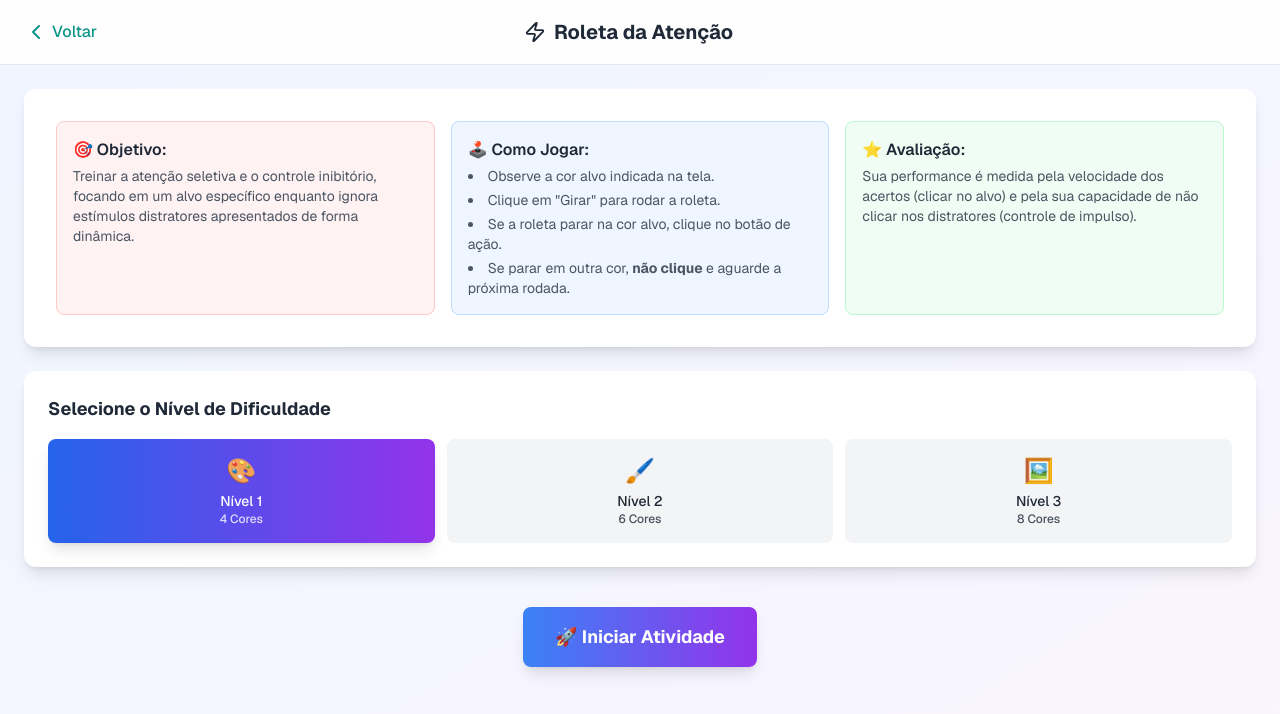
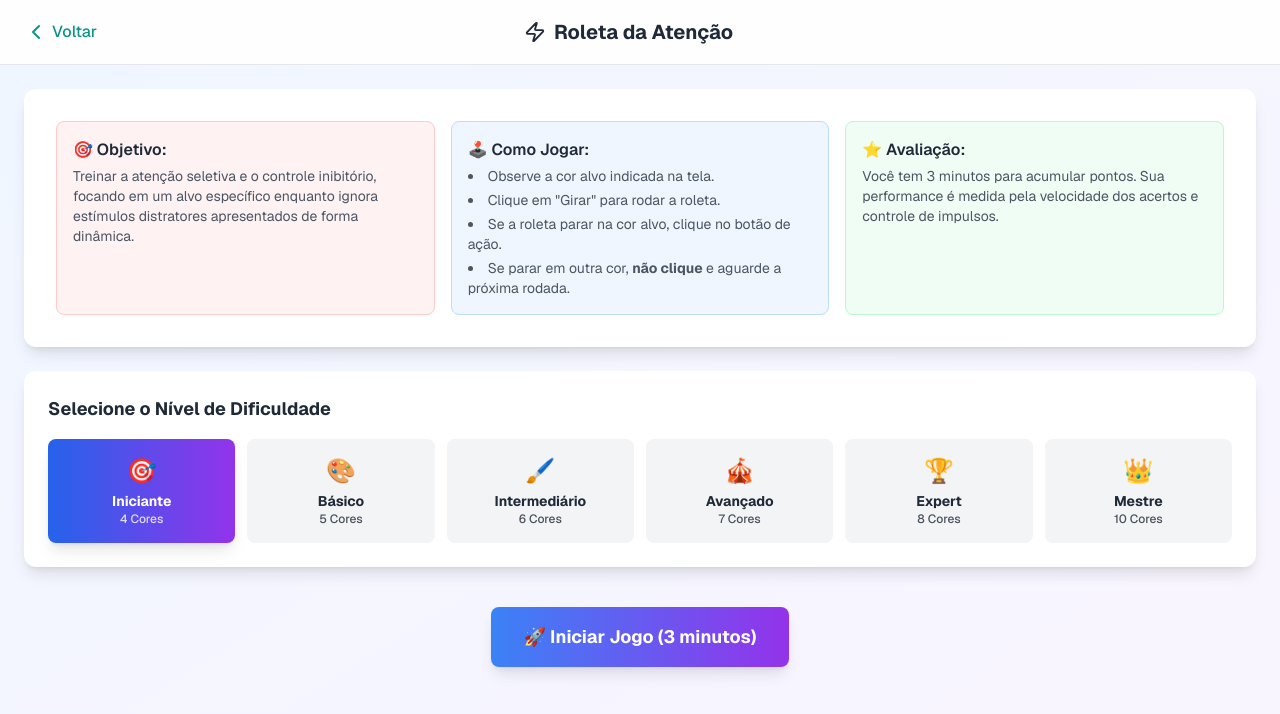
Before and after one commit to ClaudemirWork/teaplus-working, a Next.js app: page /inhibitory-control in a window 1280 px wide. Shown: the top 714 px of the page. Built offline with nearby package versions, Linux system fonts and the light colour scheme.

Commit message:
Update page.tsx código final jogo da roleta no controle inibitório

```diff
--- a/app/inhibitory-control/page.tsx
+++ b/app/inhibitory-control/page.tsx
@@ -133,7 +133,7 @@ const RouletteWheel = ({ options, rotation, colorsMap, isSpinning, spinDuration
                                     x={textPos.x}
                                     y={textPos.y}
                                     fill={colorsMap[color].text}
-                                    fontSize="14"
+                                    fontSize={options.length > 8 ? "11" : options.length > 6 ? "12" : "14"}
                                     fontWeight="bold"
                                     textAnchor="middle"
                                     dominantBaseline="middle"
@@ -167,7 +167,7 @@ export default function AttentionRoulettePage() {
     const [nivelSelecionado, setNivelSelecionado] = useState<number | null>(1);
     const [currentLevel, setCurrentLevel] = useState(1);
     const [score, setScore] = useState(0);
-    const [timeLeft, setTimeLeft] = useState(120);
+    const [timeLeft, setTimeLeft] = useState(180); // 3 minutos de jogo
 
     const [targetColor, setTargetColor] = useState('VERMELHO');
     const [rouletteResult, setRouletteResult] = useState('');
@@ -188,9 +188,12 @@ export default function AttentionRoulettePage() {
     const reactionStartRef = useRef<number>(0);
 
     const niveis = [
-        { id: 1, nome: "Nível 1", dificuldade: "4 Cores", options: ['VERMELHO', 'VERDE', 'AZUL', 'AMARELO'], spinDuration: 3000, decisionTime: 4000, icone: "🎨" },
-        { id: 2, nome: "Nível 2", dificuldade: "6 Cores", options: ['VERMELHO', 'VERDE', 'AZUL', 'AMARELO', 'ROXO', 'LARANJA'], spinDuration: 2500, decisionTime: 3000, icone: "🖌️" },
-        { id: 3, nome: "Nível 3", dificuldade: "8 Cores", options: ['VERMELHO', 'VERDE', 'AZUL', 'AMARELO', 'ROXO', 'LARANJA', 'ROSA', 'TURQUESA'], spinDuration: 2000, decisionTime: 2500, icone: "🖼️" },
+        { id: 1, nome: "Iniciante", dificuldade: "4 Cores", options: ['VERMELHO', 'VERDE', 'AZUL', 'AMARELO'], spinDuration: 3000, decisionTime: 4000, icone: "🎯" },
+        { id: 2, nome: "Básico", dificuldade: "5 Cores", options: ['VERMELHO', 'VERDE', 'AZUL', 'AMARELO', 'ROXO'], spinDuration: 2800, decisionTime: 3500, icone: "🎨" },
+        { id: 3, nome: "Intermediário", dificuldade: "6 Cores", options: ['VERMELHO', 'VERDE', 'AZUL', 'AMARELO', 'ROXO', 'LARANJA'], spinDuration: 2500, decisionTime: 3000, icone: "🖌️" },
+        { id: 4, nome: "Avançado", dificuldade: "7 Cores", options: ['VERMELHO', 'VERDE', 'AZUL', 'AMARELO', 'ROXO', 'LARANJA', 'ROSA'], spinDuration: 2200, decisionTime: 2500, icone: "🎪" },
+        { id: 5, nome: "Expert", dificuldade: "8 Cores", options: ['VERMELHO', 'VERDE', 'AZUL', 'AMARELO', 'ROXO', 'LARANJA', 'ROSA', 'TURQUESA'], spinDuration: 2000, decisionTime: 2000, icone: "🏆" },
+        { id: 6, nome: "Mestre", dificuldade: "10 Cores", options: ['VERMELHO', 'VERDE', 'AZUL', 'AMARELO', 'ROXO', 'LARANJA', 'ROSA', 'TURQUESA', 'MARROM', 'CINZA'], spinDuration: 1800, decisionTime: 1800, icone: "👑" },
     ];
 
     const colorsMap: { [key: string]: { bg: string, text: string } } = {
@@ -201,7 +204,9 @@ export default function AttentionRoulettePage() {
         'ROXO': { bg: '#9333ea', text: '#ffffff' },
         'LARANJA': { bg: '#ea580c', text: '#ffffff' },
         'ROSA': { bg: '#ec4899', text: '#ffffff' },
-        'TURQUESA': { bg: '#06b6d4', text: '#ffffff' }
+        'TURQUESA': { bg: '#06b6d4', text: '#ffffff' },
+        'MARROM': { bg: '#92400e', text: '#ffffff' },
+        'CINZA': { bg: '#6b7280', text: '#ffffff' }
     };
 
     const currentConfig = niveis.find(n => n.id === currentLevel) || niveis[0];
@@ -232,37 +237,18 @@ export default function AttentionRoulettePage() {
         const resultIndex = Math.floor(Math.random() * currentConfig.options.length);
         const resultColor = currentConfig.options[resultIndex];
 
-        // Debug
-        console.log('=== NOVO GIRO ===');
-        console.log('COR ALVO (deve clicar se for):', targetColor);
-        console.log('COR SORTEADA:', resultColor, `(índice ${resultIndex})`);
-        console.log('Opções:', currentConfig.options.join(', '));
-
-        // Cálculo da rotação SIMPLIFICADO
+        // Cálculo da rotação
         const sliceAngle = 360 / currentConfig.options.length;
-
-        // Para posicionar a cor de índice X no topo:
-        // - A primeira cor (índice 0) começa no topo
-        // - Para colocar índice 1 no topo: girar -90° (sentido anti-horário)
-        // - Para colocar índice 2 no topo: girar -180°
-        // - Para colocar índice 3 no topo: girar -270°
-
         const targetAngle = -resultIndex * sliceAngle;
 
-        // Adicionar voltas completas
+        // Adicionar voltas completas para efeito visual
         const spins = 5 + Math.floor(Math.random() * 4); // 5-8 voltas
         const totalRotation = (360 * spins) + targetAngle;
-
-        console.log(`Girando ${spins} voltas + ${targetAngle}° = ${totalRotation}° total`);
 
         // Usar rotação acumulativa
         setRotation(prev => prev + totalRotation);
 
         setTimeout(() => {
-            console.log('=== PAROU ===');
-            console.log('Sistema diz:', resultColor);
-            console.log('Verifique se visual corresponde!');
-
             setRouletteResult(resultColor);
             setGameState('decision');
             reactionStartRef.current = performance.now();
@@ -294,26 +280,16 @@ export default function AttentionRoulettePage() {
         const reactionTime = performance.now() - reactionStartRef.current;
         const wasCorrectClick = rouletteResult === targetColor;
 
-        // Debug claro
-        console.log('');
-        console.log('=== CLIQUE DO USUÁRIO ===');
-        console.log('Cor alvo:', targetColor);
-        console.log('Cor da roleta:', rouletteResult);
-        console.log('Ação correta?', wasCorrectClick ? 'SIM ✅' : 'NÃO ❌');
-
         if (wasCorrectClick) {
             // Clicou quando ERA a cor alvo = CORRETO
             setGoReactionTimes(prev => [...prev, reactionTime]);
             setScore(prev => prev + 100);
             setIsCorrect(true);
-            console.log('→ ACERTOU! Clicou na cor certa. +100 pontos');
         } else {
             // Clicou quando NÃO era a cor alvo = ERRO
             setStopErrors(prev => prev + 1);
             setIsCorrect(false);
-            console.log('→ ERROU! Clicou na cor errada.');
         }
-        console.log('==========================');
 
         setGameState('feedback');
         setTimeout(startNewRound, 1500);
@@ -322,7 +298,7 @@ export default function AttentionRoulettePage() {
     const startGame = () => {
         if (nivelSelecionado === null) return;
         setCurrentLevel(nivelSelecionado);
-        setTimeLeft(120);
+        setTimeLeft(180); // 3 minutos
         setScore(0);
         setRotation(0);
         setRoundCount(0);
@@ -340,7 +316,7 @@ export default function AttentionRoulettePage() {
         setRotation(0);
         setRoundCount(0);
         setScore(0);
-        setTimeLeft(120);
+        setTimeLeft(180); // 3 minutos
         setTargetColor('VERMELHO');
         setRouletteResult('');
         setIsCorrect(null);
@@ -369,6 +345,7 @@ export default function AttentionRoulettePage() {
                     game_type: 'attention_roulette',
                     level: currentLevel,
                     score: score,
+                    duration_seconds: 180,
                     metrics: {
                         avg_reaction_time: calculateMetrics().avgRT,
                         go_accuracy: calculateMetrics().goAccuracy,
@@ -438,7 +415,7 @@ export default function AttentionRoulettePage() {
                                 <div className="bg-green-50 border border-green-200 rounded-lg p-4">
                                     <h3 className="font-semibold text-gray-800 mb-1"> ⭐ Avaliação:</h3>
                                     <p className="text-sm text-gray-600">
-                                        Sua performance é medida pela velocidade dos acertos (clicar no alvo) e pela sua capacidade de não clicar nos distratores (controle de impulso).
+                                        Você tem 3 minutos para acumular pontos. Sua performance é medida pela velocidade dos acertos e controle de impulsos.
                                     </p>
                                 </div>
                             </div>
@@ -446,7 +423,7 @@ export default function AttentionRoulettePage() {
 
                         <div className="bg-white rounded-xl shadow-lg p-6">
                             <h2 className="text-lg font-bold text-gray-800 mb-4">Selecione o Nível de Dificuldade</h2>
-                            <div className="grid grid-cols-1 md:grid-cols-3 gap-3">
+                            <div className="grid grid-cols-2 md:grid-cols-3 lg:grid-cols-6 gap-3">
                                 {niveis.map((nivel) => (
                                     <button
                                         key={nivel.id}
@@ -458,7 +435,7 @@ export default function AttentionRoulettePage() {
                                         }`}
                                     >
                                         <div className="text-2xl mb-1">{nivel.icone}</div>
-                                        <div className="text-sm">{nivel.nome}</div>
+                                        <div className="text-sm font-bold">{nivel.nome}</div>
                                         <div className="text-xs opacity-80">{nivel.dificuldade}</div>
                                     </button>
                                 ))}
@@ -471,7 +448,7 @@ export default function AttentionRoulettePage() {
                                 disabled={nivelSelecionado === null}
                                 className="bg-gradient-to-r from-blue-500 to-purple-600 hover:from-blue-600 hover:to-purple-700 text-white font-bold py-4 px-8 rounded-lg text-lg transition-all transform hover:scale-105 disabled:bg-gray-300 disabled:cursor-not-allowed disabled:transform-none shadow-lg"
                             >
-                                🚀 Iniciar Atividade
+                                🚀 Iniciar Jogo (3 minutos)
                             </button>
                         </div>
                     </div>
@@ -479,18 +456,13 @@ export default function AttentionRoulettePage() {
 
                 {(gameState !== 'initial' && gameState !== 'finished') && (
                     <div className="bg-white rounded-xl shadow-lg p-6 text-center max-w-3xl mx-auto">
-                        {/* Aviso de DEBUG temporário */}
-                        <div className="mb-4 p-2 bg-blue-50 border border-blue-200 rounded text-xs text-blue-700">
-                            ⚠️ MODO DEBUG: As cores estão sendo mostradas para verificação. Remover depois de testar.
-                        </div>
-
                         <div className="flex justify-between items-center mb-6">
                             <span className="bg-purple-100 text-purple-800 font-medium px-4 py-2 rounded-lg">Nível {currentLevel}</span>
                             <span className="bg-blue-100 text-blue-800 font-medium px-4 py-2 rounded-lg">Pontos: {score}</span>
                             <span className="bg-red-100 text-red-800 font-medium px-4 py-2 rounded-lg">Tempo: {timeLeft}s</span>
                         </div>
 
-                        <h2 className="text-2xl font-bold mb-4">
+                        <h2 className="text-2xl font-bold mb-6">
                             Clique se a roleta parar em:
                             <span
                                 className="inline-block ml-2 px-4 py-2 rounded-lg shadow-md"
@@ -502,25 +474,6 @@ export default function AttentionRoulettePage() {
                                 {targetColor}
                             </span>
                         </h2>
-
-                        {/* Indicação visual TEMPORÁRIA para debug */}
-                        {gameState === 'decision' && rouletteResult && (
-                            <div className="mb-4 p-3 bg-gray-100 border-2 border-gray-300 rounded-lg">
-                                <p className="text-sm font-semibold text-gray-700">
-                                    🎯 Cor alvo: <span style={{ backgroundColor: colorsMap[targetColor]?.bg, color: colorsMap[targetColor]?.text }} className="px-2 py-1 rounded">{targetColor}</span>
-                                </p>
-                                <p className="text-sm font-semibold text-gray-700 mt-1">
-                                    🎰 Roleta parou em: <span style={{ backgroundColor: colorsMap[rouletteResult]?.bg, color: colorsMap[rouletteResult]?.text }} className="px-2 py-1 rounded">{rouletteResult}</span>
-                                </p>
-                                <p className="text-sm mt-2">
-                                    {rouletteResult === targetColor ? (
-                                        <span className="text-green-600 font-bold">✅ CLIQUE AGORA! (é a cor alvo)</span>
-                                    ) : (
-                                        <span className="text-red-600 font-bold">⛔ NÃO CLIQUE! (não é a cor alvo)</span>
-                                    )}
-                                </p>
-                            </div>
-                        )}
 
                         <RouletteWheel
                             options={currentConfig.options}
@@ -540,14 +493,17 @@ export default function AttentionRoulettePage() {
                                 </button>
                             )}
                             {gameState === 'spinning' && (
-                                <p className="text-xl animate-pulse text-gray-500">Girando...</p>
+                                <div className="flex flex-col items-center">
+                                    <div className="animate-spin h-12 w-12 border-4 border-blue-500 border-t-transparent rounded-full mb-2"></div>
+                                    <p className="text-xl text-gray-500">Girando...</p>
+                                </div>
                             )}
                             {gameState === 'decision' && (
                                 <button
                                     onClick={handleActionClick}
-                                    className="bg-gradient-to-r from-blue-500 to-indigo-600 hover:from-blue-600 hover:to-indigo-700 text-white font-bold py-4 px-10 rounded-lg text-xl animate-bounce shadow-lg"
+                                    className="bg-gradient-to-r from-blue-500 to-indigo-600 hover:from-blue-600 hover:to-indigo-700 text-white font-bold py-4 px-10 rounded-lg text-xl animate-pulse shadow-lg transform hover:scale-105 transition-all"
                                 >
-                                    ✋ É esta cor!
+                                    👆 Clique se for a cor!
                                 </button>
                             )}
                             {gameState === 'feedback' && (
```
